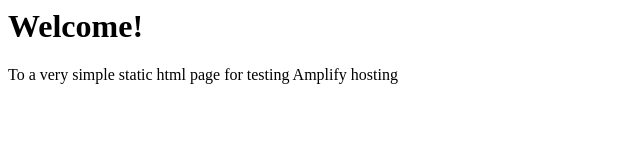
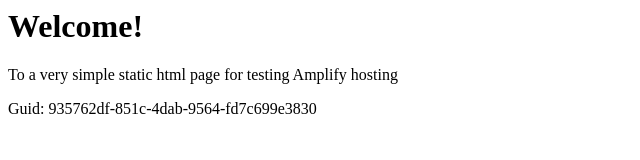
Before and after one commit to aws-aemilia-cmh/Github-PR-Commit-Integration-Test-DoNotTouch-GitHubAutoBuildCanaryTest-v1-preprod-us-east-2, a website: page src/index.html in a window 1280 px wide. Shown: the whole page, without its empty margins (0-640 px from the left). Drawn offline with Linux system fonts and the light colour scheme.

Commit message:
commit from integ tests

```diff
--- a/src/index.html
+++ b/src/index.html
@@ -1,3 +1,5 @@
+
+
 <html lang="en">
 
 <head>
@@ -10,6 +12,6 @@
 <body>
     <h1>Welcome!</h1>
     <p>To a very simple static html page for testing Amplify hosting</p>
-</body>
+    <p>Guid: 935762df-851c-4dab-9564-fd7c699e3830</p></body>
 
 </html>
```
